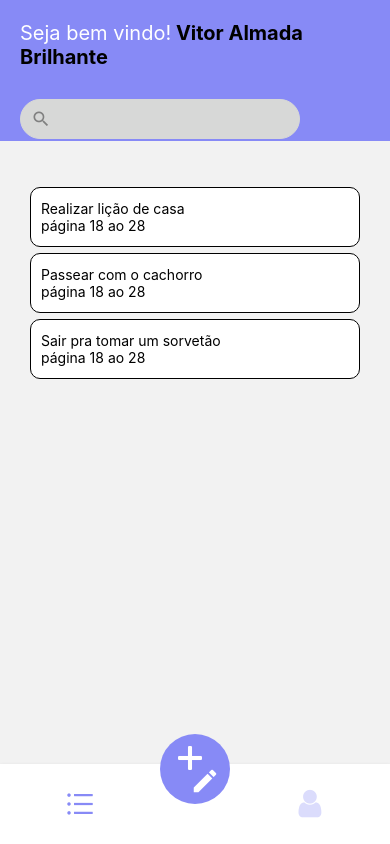
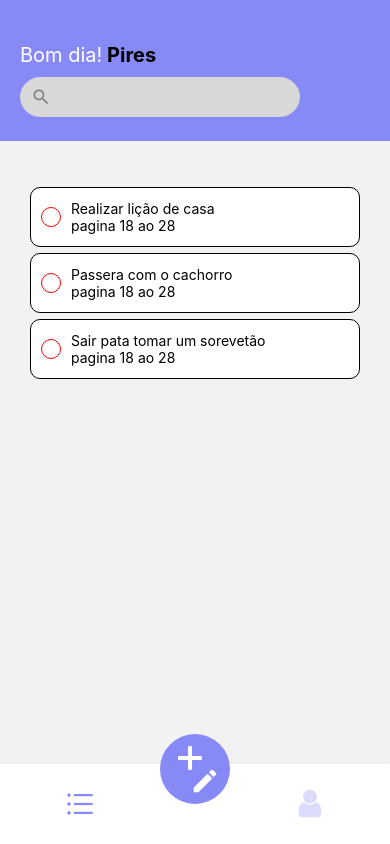
Before and after one commit to brilhante-hub/ReactNative-App, a React Native app: screen /BottomRoutes in a window 390 px wide. Built offline with nearby package versions, Linux system fonts and the light colour scheme.

Commit message:
Criando componente ball, inicializando seu index e style dentro de sua pasta, aplicando estilos para este componente

```diff
--- /dev/null
+++ b/src/components/Ball/index.tsx
@@ -0,0 +1,13 @@
+import React from "react";
+import { View } from "react-native";
+import { style } from "./style";
+
+type Props = {
+    color: string
+}
+
+export function Ball({...rest}: Props) {
+    return (
+        <View style={[style.ball,{borderColor: rest.color || 'gray'}]} />
+    )
+}
--- /dev/null
+++ b/src/components/Ball/style.ts
@@ -0,0 +1,11 @@
+import { StyleSheet } from "react-native";
+import { themas } from "../../global/themes";
+
+export const style = StyleSheet.create ({
+    ball: {
+        width: 20,
+        height: 20,
+        borderRadius: 10,
+        borderWidth: 1,
+    }
+})
--- a/src/components/input/index.tsx
+++ b/src/components/input/index.tsx
@@ -34,16 +34,16 @@ export const Input = forwardRef<TextInput, Props>((Props, ref: ForwardedRef<Text
     }
     const calculateSizePaddingLeft = () => {
         if (IconLeft && IconRight) {
-            return 0
+            return 0;
         } else if (IconLeft || IconRight) {
-            return 10
+            return 10;
         } else {
-            return 20
+            return 20;
         }
     }
     return (
         <Fragment>
-            <Text style={style.titleInput}>{title}</Text>
+            {title && <Text style={style.titleInput}>{title}</Text> }
             <View style={[style.boxInput, { paddingLeft: calculateSizePaddingLeft() }]}>
                 {IconLeft && IconLeftName && (
                     <TouchableOpacity onPress={onIconLeftPress} style={style.Button}>
--- a/src/pages/list/index.tsx
+++ b/src/pages/list/index.tsx
@@ -1,53 +1,54 @@
 import React from "react";
-import { Text, View, TouchableOpacity } from "react-native";
-import { FlatList } from "react-native";
+import { Text, View, FlatList, TouchableOpacity } from "react-native";
 import { style } from "./styles";
 import { Input } from "../../components/input";
 import { MaterialIcons } from '@expo/vector-icons';
+import { Ball } from "../../components/Ball";
+
 
 type PropCard = {
-    item:
-    number;
+    item: number;
     title: string,
     description: string,
-    flag: 'urgente' | 'opcional'
+    flag: 'urgente' | 'opcionanal'
 }
-
 const data: Array<PropCard> = [
     {
         item: 0,
         title: 'Realizar lição de casa',
-        description: 'página 18 ao 28',
+        description: 'pagina 18 ao 28',
         flag: 'urgente'
     },
 
     {
         item: 1,
-        title: 'Passear com o cachorro',
-        description: 'página 18 ao 28',
+        title: 'Passera com o cachorro',
+        description: 'pagina 18 ao 28',
         flag: 'urgente'
     },
 
     {
         item: 2,
-        title: 'Sair pra tomar um sorvetão',
-        description: 'página 18 ao 28',
+        title: 'Sair pata tomar um sorevetão',
+        description: 'pagina 18 ao 28',
         flag: 'urgente'
     }
 ]
-
 export default function List() {
 
-    const _renderCard = (item: PropCard) => {
+    const renderCard = (item: PropCard) => {
         return (
             <TouchableOpacity style={style.card}>
-                <View style={style.rowCard}>
-                    {/* <Ball> */}
+                <View style={style.rowCard}></View>
+                <View style={style.rowCardLeft}>
+                    <Ball color="red" />
                     <View>
                         <Text>{item.title}</Text>
                         <Text>{item.description}</Text>
                     </View>
-                    {/* <Flag /> */}
+
+                    {/* <Flag> */}
+
                 </View>
 
             </TouchableOpacity>
@@ -56,8 +57,8 @@ export default function List() {
     return (
         <View style={style.container}>
             <View style={style.header}>
-                <Text style={style.greeting}>Seja bem vindo!
-                    <Text style={{ fontWeight: 'bold', color: 'black' }}> Vitor Almada Brilhante</Text></Text>
+                <Text style={style.greeting}>Bom dia!
+                    <Text style={{ fontWeight: 'bold', color: 'black' }}> Pires</Text></Text>
                 <View style={style.boxInput}>
                     <Input
                         IconLeft={MaterialIcons}
@@ -70,7 +71,7 @@ export default function List() {
                     data={data}
                     style={{ marginTop: 40, paddingHorizontal: 30 }}
                     keyExtractor={(item, index) => item.item.toString()}
-                    renderItem={({ item, index }) => { return (_renderCard(item)) }}
+                    renderItem={({ item, index }) => { return (renderCard(item)) }}
                 />
             </View>
         </View>
--- a/src/pages/list/styles.ts
+++ b/src/pages/list/styles.ts
@@ -46,6 +46,12 @@ export const style = StyleSheet.create({
         flexDirection: 'row',
         alignItems: 'center',
         justifyContent: 'space-between'
+    },
+    rowCardLeft: {
+        width: '70%',
+        flexDirection: 'row',
+        alignItems: 'center',
+        gap: 10
     }
 
 
--- a/src/pages/login/index.tsx
+++ b/src/pages/login/index.tsx
@@ -29,8 +29,7 @@ export default function Login() {
                 return Alert.alert('Atenção', 'Informe os campos obrigatórios!');
             }
 
-            navigation.reset({routes: [{name: "BottomRoutes"}]})
-
+            navigation.reset({ routes: [{ name: "BottomRoutes" }] })
             console.log("Logou!!!!!!!!!!!!!!!!!!!!!!!!!!!!!");
 
         } catch (error) {
--- a/src/pages/login/styles.ts
+++ b/src/pages/login/styles.ts
@@ -1,9 +1,9 @@
 import { StyleSheet } from "react-native";
 import { Dimensions } from "react-native";
-import {themas} from "../../global/themes";
+import { themas } from "../../global/themes";
 
 
-export const style  = StyleSheet.create({
+export const style = StyleSheet.create({
     container: {
         flex: 1,
         alignItems: 'center',
@@ -21,7 +21,7 @@ export const style  = StyleSheet.create({
         height: Dimensions.get('window').height / 4,
         width: '100%',
         // backgroundColor: 'green'
-        padding: 37
+        paddingHorizontal: 37
     },
     boxBotton: {
         height: Dimensions.get('window').height / 3,
@@ -32,20 +32,20 @@ export const style  = StyleSheet.create({
 
     },
     logo: {
-        width:80,
+        width: 80,
         height: 80
     },
     text: {
         fontWeight: 'bold',
         marginTop: 48,
-        fontSize:18
+        fontSize: 18
     },
     button: {
         width: 250,
         height: 50,
         alignItems: 'center',
         justifyContent: 'center',
-        backgroundColor:themas.colors.primary,
+        backgroundColor: themas.colors.primary,
         borderRadius: 40,
         shadowColor: "#000",
         shadowOffset: {
```
